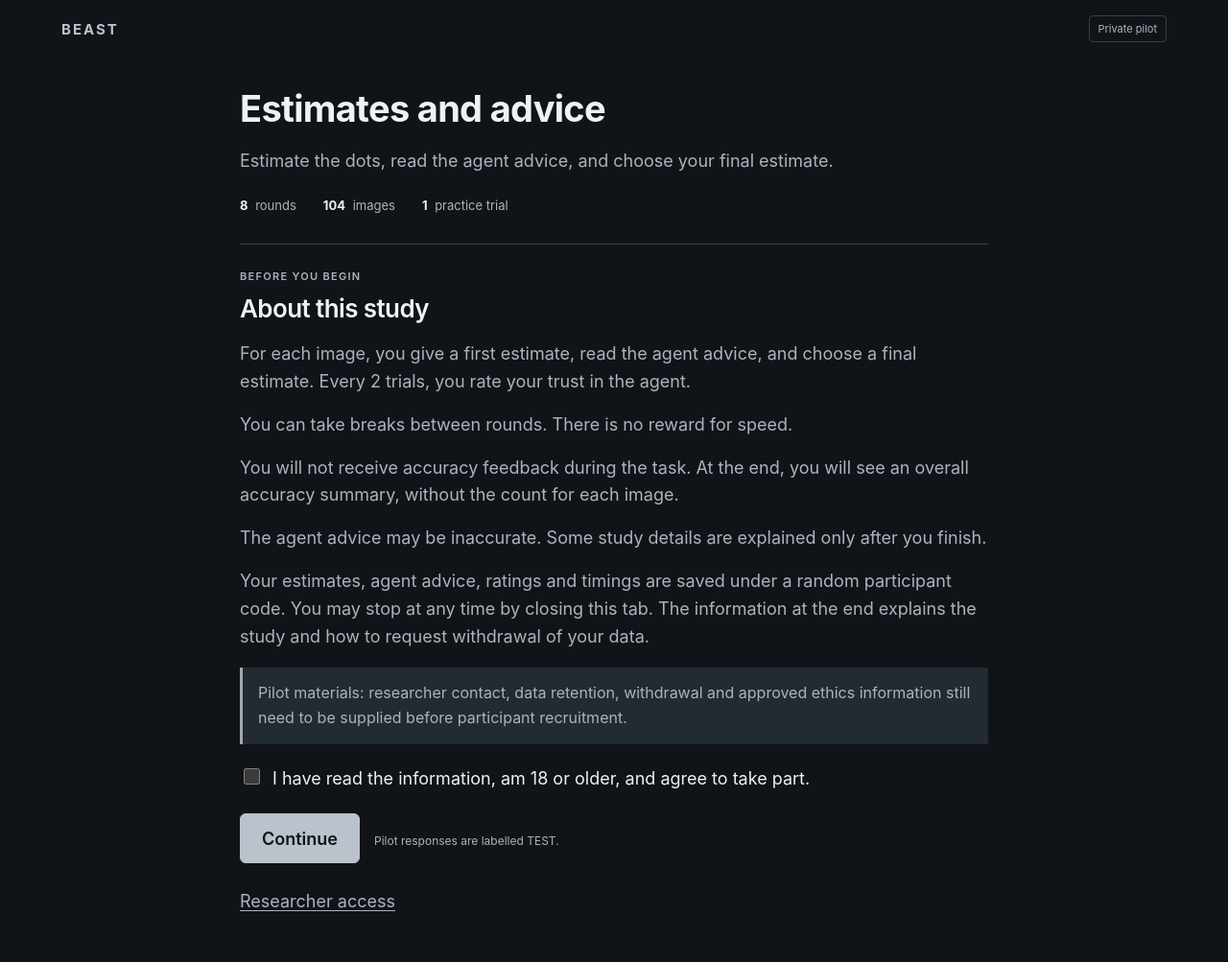
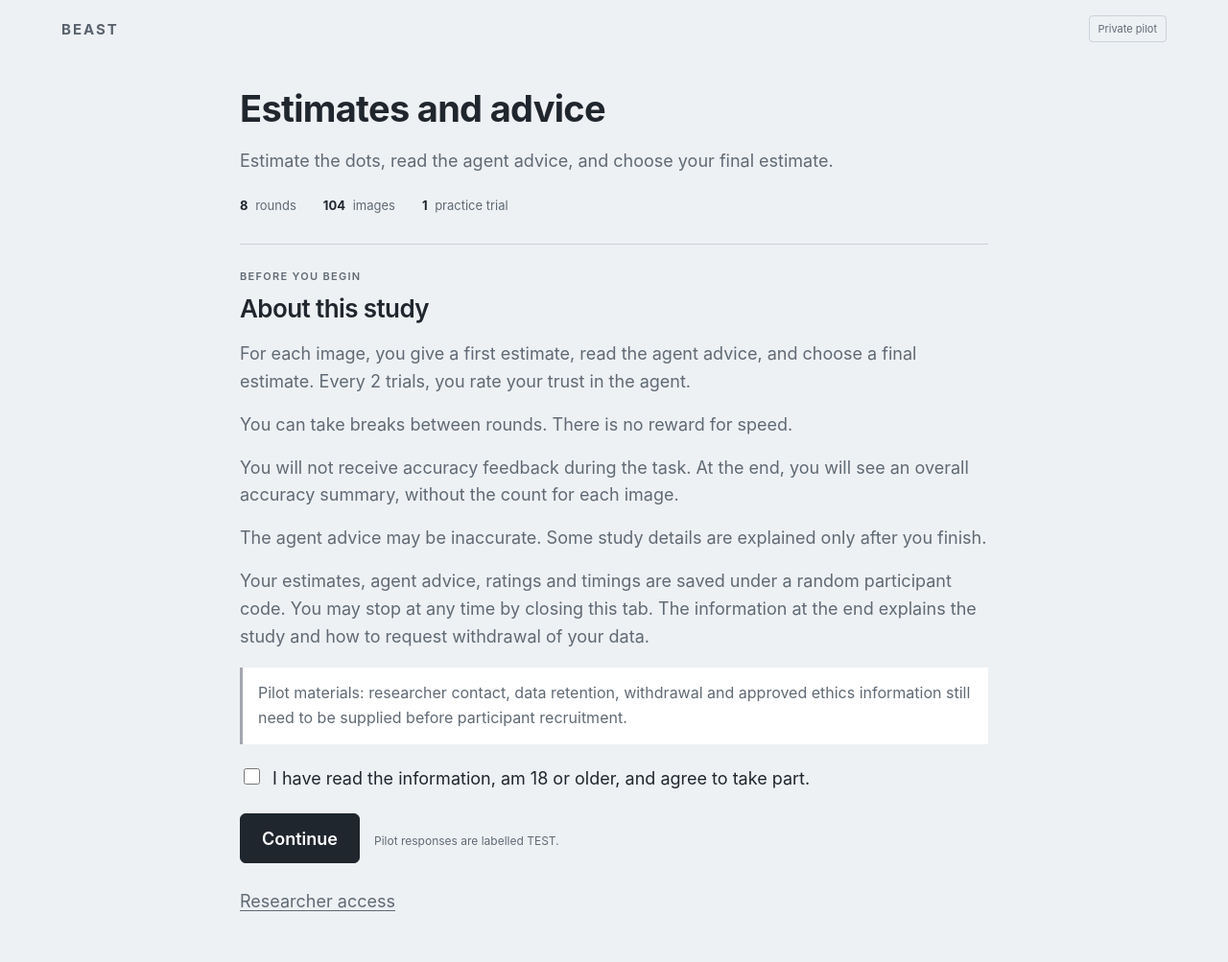
Before and after one commit to jennapfeifer/ai-beast-prototype, a Flask app: page / in a window 1280 px wide. Shown: the whole page at 96% size. Run offline with Flask 3, Linux system fonts and the light colour scheme; parts of the project's set-up code (start-up, migrations or seed data) failed here and were passed over.

Commit message:
Add files via upload

```diff
--- a/static/estimate.js
+++ b/static/estimate.js
@@ -25,7 +25,7 @@ window.BEASTEstimate = (() => {
           ${final?`<span class="previous-marker" style="left:${percent(first,max)}%" aria-hidden="true"></span>
           <span class="advice-marker" style="left:${percent(ai,max)}%" aria-hidden="true"></span>
           <div class="advice-bubble ai-colour" id="advice-copy" style="left:${percent(ai,max)}%">
-            <div class="advice-bubble-head"><span>${escape(advice.adviser_name||'Agent')} · AGENT</span><strong>${ai}</strong></div>
+            <div class="advice-bubble-head"><span>${escape(advice.adviser_name||'Adviser')} advises:</span></div>
             <div class="advice-words">“${escape(advice.advice_text)}”</div>
           </div>
           <input class="estimate-range" id="est" type="range" min="1" max="${max}" step="1" value="${first}" aria-labelledby="estimate-title" aria-describedby="previous-copy advice-copy" aria-valuetext="${first} dots">`:''}
--- a/static/style.css
+++ b/static/style.css
@@ -67,32 +67,32 @@ label>input:not([type=checkbox]):not([type=radio]),label>select{display:block;wi
 @media(prefers-reduced-motion:reduce){*{animation:none!important;transition:none!important}}
 
 /* Response roles use both shape and colour. Never place the rail above a marker. */
-.task-root{background:#101418;min-height:100%;overscroll-behavior-y:none}
-.task-root body{background:#101418}
+.task-root{background:#eef1f4;min-height:100%;overscroll-behavior-y:none}
+.task-root body{background:#eef1f4}
 .task-surface{
-  --paper:#101418;--ink:#edf2f7;--muted:#aab4be;--line:#35404a;--soft:#222a32;
-  --previous:#bac2cc;--advice:#d6666c;--choice:#6fa8ff;--track:#edf2f7;
-  background:var(--paper);color:var(--ink);min-height:100vh;min-height:100dvh;color-scheme:dark;overscroll-behavior-y:none;
+  --paper:#eef1f4;--ink:#20262d;--muted:#606a74;--line:#cbd2d9;--soft:#ffffff;
+  --previous:#59636e;--advice:#a94f59;--choice:#2f6fd6;--track:#59636e;
+  background:var(--paper);color:var(--ink);min-height:100vh;min-height:100dvh;color-scheme:light;overscroll-behavior-y:none;
 }
 .task-surface .site-header{border:0;min-height:60px;padding:14px 5%}
 .task-surface .brand b{color:var(--previous);font-size:15px}
 .task-surface .chip{border-color:var(--line);color:var(--muted)}
 .task-surface .task-page{width:min(100% - 40px,1040px);max-width:1040px;margin:16px auto 40px}
-.task-surface .progress{height:3px;background:#29323a;margin:0 8px 10px}
+.task-surface .progress{height:3px;background:#d6dce2;margin:0 8px 10px}
 .task-surface .progress i{background:var(--previous)}
 .task-surface .pilot-strip{padding:0 8px;margin:0 0 10px;font-size:12px}
 .task-surface .trial-card{background:transparent;min-height:510px;padding:32px 0;border:0}
 .task-surface .card{background:var(--paper)}
 .task-surface .button{background:var(--soft);border-color:var(--line);color:var(--ink);font-size:18px;min-height:52px}
-.task-surface .button.primary{background:var(--previous);color:#101418;border-color:var(--previous)}
+.task-surface .button.primary{background:var(--ink);color:white;border-color:var(--ink)}
 .task-surface .button:hover{filter:brightness(1.08)}
 .task-surface .fixation{color:var(--previous)}
-.task-surface .stimulus{width:512px;max-width:100%;border:0;border-radius:10px;image-rendering:auto;box-shadow:0 6px 26px #0003}
+.task-surface .stimulus{width:512px;max-width:100%;border:0;border-radius:10px;image-rendering:auto;box-shadow:0 5px 22px #34405424}
 .task-surface .visibility-cover{background:var(--paper)}
 .task-surface .visibility-cover .card{border-color:var(--line)}
 .task-surface .scale legend{color:var(--ink);font-size:20px}
 .task-surface .scale-options span{border-color:#73808b;font-size:20px;height:52px}
-.task-surface .scale-options input:checked+span{background:var(--previous);color:#101418;border-color:var(--previous)}
+.task-surface .scale-options input:checked+span{background:var(--ink);color:white;border-color:var(--ink)}
 .task-surface .scale-anchors{font-size:15px}
 .task-surface .researcher-overlay{margin-top:20px}
 .task-surface .researcher-overlay summary{font-size:14px}
@@ -126,13 +126,13 @@ label>input:not([type=checkbox]):not([type=radio]),label>select{display:block;wi
 .value-stem{position:absolute;top:0;left:-1px;height:38px;width:2px;background:currentColor;z-index:2}
 .value-square{position:absolute;top:34px;left:0;transform:translateX(-50%);display:grid;place-items:center;width:64px;height:64px;border-radius:4px;background:currentColor;box-shadow:0 0 0 3px var(--paper);font-size:32px;font-weight:700;font-variant-numeric:tabular-nums;z-index:5}
 .initial-marker{color:var(--previous)}.final-marker{color:var(--choice)}
-.initial-marker .value-square{background:var(--previous);color:#101418}
-.final-marker .value-square{background:var(--choice);color:#101418}
-.scale-end{position:absolute;top:62px;color:#edf2f7;font-size:14px;font-variant-numeric:tabular-nums;pointer-events:none}
+.initial-marker .value-square{background:var(--previous);color:white}
+.final-marker .value-square{background:var(--choice);color:white}
+.scale-end{position:absolute;top:62px;color:var(--ink);font-size:14px;font-variant-numeric:tabular-nums;pointer-events:none}
 .scale-start{left:0}.scale-finish{right:0}
 .task-surface .estimate-confirm{min-width:160px;font-size:20px;min-height:56px;padding:14px 34px;border:0;border-radius:6px}
-.task-surface .confirm-initial{background:var(--previous);color:#101418}
-.task-surface .confirm-final{background:var(--choice);color:#101418}
+.task-surface .confirm-initial{background:var(--previous);color:white}
+.task-surface .confirm-final{background:var(--choice);color:white}
 @media(max-width:600px){
   .task-surface .task-page{width:calc(100% - 28px);margin-top:8px}
   .task-surface .trial-card{min-height:470px;padding:28px 0 12px}
@@ -192,28 +192,28 @@ label>input:not([type=checkbox]):not([type=radio]),label>select{display:block;wi
 /* v2.22: harden the full-screen participant surface against Safari/root/safe-area white strips. */
 html.task-root{
   width:100%;height:100%;min-height:100%;min-height:100dvh;
-  margin:0;background:#101418!important;overflow-x:hidden;overflow-x:clip;
+  margin:0;background:#eef1f4!important;overflow-x:hidden;overflow-x:clip;
 }
 html.task-root body.task-surface{
   width:100%;min-height:100vh;min-height:100svh;min-height:100dvh;
-  margin:0;background:#101418!important;overflow-x:hidden;overflow-x:clip;
+  margin:0;background:#eef1f4!important;overflow-x:hidden;overflow-x:clip;
   padding-bottom:max(16px,env(safe-area-inset-bottom));
 }
 .task-surface .task-page,.task-surface .trial-card,.task-surface #stage{min-width:0;max-width:100%;overflow-x:clip}
 .task-surface::after{
   content:"";position:fixed;left:0;right:0;bottom:0;
-  height:max(16px,env(safe-area-inset-bottom));background:#101418;
+  height:max(16px,env(safe-area-inset-bottom));background:#eef1f4;
   z-index:2147483646;pointer-events:none;
 }
 
 /* v2.26: dark participant information pages must style the root scrolling canvas too.
    The previous fix only applied .task-root on /task; consent/instructions/debrief left
    the HTML canvas white, which Safari exposed as a full-width horizontal strip/track. */
-html.task-root,html.task-root body{background:#101418!important}
+html.task-root,html.task-root body{background:#eef1f4!important}
 html.task-root{overflow-x:hidden!important;overflow-x:clip!important;overscroll-behavior-x:none}
 html.task-root body{overflow-x:hidden!important;overflow-x:clip!important}
 @supports selector(html:has(body.task-surface)){
-  html:has(body.task-surface){background:#101418!important;overflow-x:hidden!important;overflow-x:clip!important}
+  html:has(body.task-surface){background:#eef1f4!important;overflow-x:hidden!important;overflow-x:clip!important}
 }
 
 /* v2.27: the screenshot shows a native horizontal scrollbar track, not an unpainted
```
Also changed, not shown: static/task.js (+21 -24 lines).
